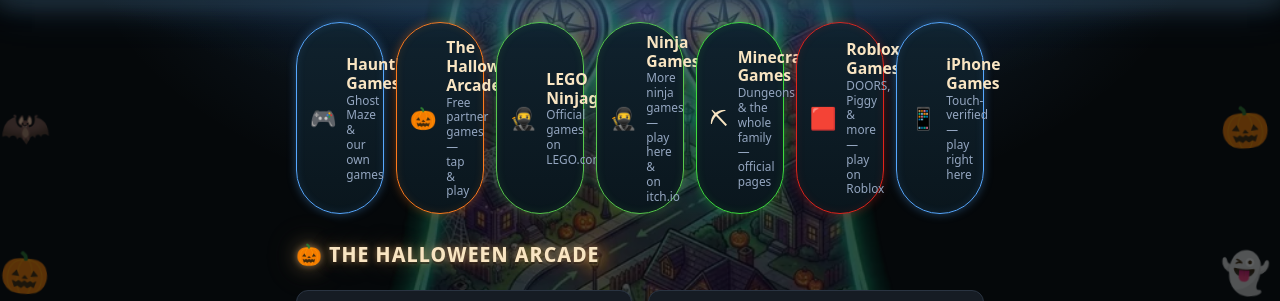
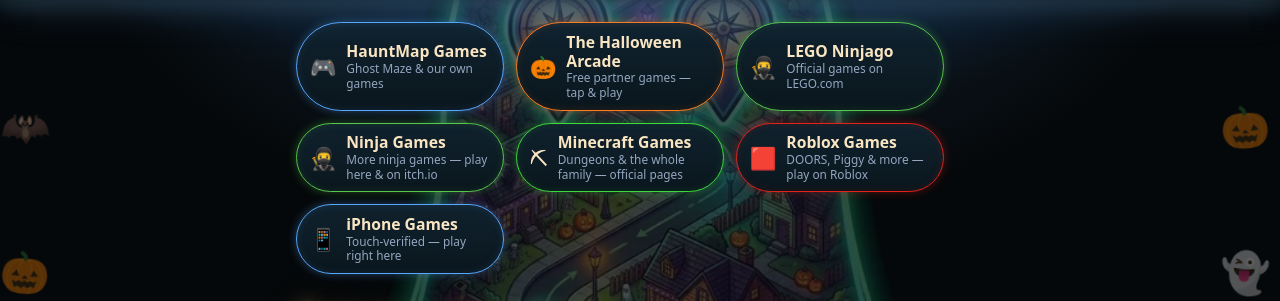
Before and after one commit to SpookyMap/hauntmap, a FastAPI app: page /games in a window 1280 px wide. Shown: the part 180-481 px from the top of the page. Run offline with FastAPI, Linux system fonts and the light colour scheme; some libraries are stand-ins or nearby versions; some web fonts are replaced.

Commit message:
FIX: Games page category bubbles squeezed on laptop (Dan's photo, Oct 28) — the .games-nav row was built for two buttons with flex: 1 1 0% and no wrap; at seven buttons the ~690px column crushed each pill to ~88px wide / 192px tall with truncated labels. Row now wraps and each pill takes a uniform content-sized 13rem basis (3-across on laptop, horizontal, zero truncation; measured label scrollWidth == clientWidth on all seven). Phone <=520px rules untouched (geometry byte-identical). Stylesheet token z203 -> z204.

```diff
--- a/templates/base.html
+++ b/templates/base.html
@@ -7,7 +7,7 @@
 <link rel="preconnect" href="https://fonts.googleapis.com">
 <link rel="preconnect" href="https://fonts.gstatic.com" crossorigin>
 <link href="https://fonts.googleapis.com/css2?family=Creepster&family=Fredoka:wght@500;600;700&family=Inter:wght@500;600;700;800;900&family=Nosifer&family=Rubik+Wet+Paint&display=swap" rel="stylesheet">
-<link rel="stylesheet" href="/static/css/style.css?v=20261028z203">
+<link rel="stylesheet" href="/static/css/style.css?v=20261028z204">
 {# PWA (Wave 1, Oct 27): installable HauntMap + the web-push service
    worker. iOS needs the apple-* metas + touch icon for Add to Home
    Screen; push on iOS works only from the installed PWA. #}
--- a/templates/games.html
+++ b/templates/games.html
@@ -9,8 +9,13 @@
    on purpose — do not move to style.css. */
 html { scroll-behavior: smooth; }
 .games-sr-only { position: absolute; width: 1px; height: 1px; margin: -1px; padding: 0; overflow: hidden; clip: rect(0 0 0 0); white-space: nowrap; border: 0; }
-.games-nav { display: flex; gap: 0.75rem; margin: 0.375rem 0 1.4rem; }
-.games-nav-btn { flex: 1 1 0%; min-width: 0; display: flex; align-items: center; gap: 0.6rem; padding: 0.6rem 0.8rem; border-radius: 999px; text-decoration: none; background: linear-gradient(180deg, #10222e, #0a161d); border: 1.5px solid var(--accent2); color: var(--ink); box-shadow: 0 0 10px rgba(87, 168, 255, 0.35), inset 0 0 8px rgba(87, 168, 255, 0.12); transition: transform .15s, box-shadow .15s; }
+/* Bubble squeeze fix (Dan, Oct 28): the row was built for TWO buttons
+   with flex: 1 1 0% and no wrap; at seven buttons the ~690px content
+   column crushed each pill to ~88px wide / 192px tall and truncated
+   the labels. Wrap the row and give each pill a content-sized basis —
+   pills now flow 3-across on laptop and stay horizontal. */
+.games-nav { display: flex; flex-wrap: wrap; gap: 0.75rem; margin: 0.375rem 0 1.4rem; }
+.games-nav-btn { flex: 0 1 13rem; min-width: 0; display: flex; align-items: center; gap: 0.6rem; padding: 0.6rem 0.8rem; border-radius: 999px; text-decoration: none; background: linear-gradient(180deg, #10222e, #0a161d); border: 1.5px solid var(--accent2); color: var(--ink); box-shadow: 0 0 10px rgba(87, 168, 255, 0.35), inset 0 0 8px rgba(87, 168, 255, 0.12); transition: transform .15s, box-shadow .15s; }
 .games-nav-btn:hover { transform: translateY(-1px); box-shadow: 0 0 16px rgba(87, 168, 255, 0.55), inset 0 0 8px rgba(87, 168, 255, 0.18); }
 .games-nav-btn--arcade { border-color: var(--accent); box-shadow: 0 0 10px rgba(255, 123, 28, 0.35), inset 0 0 8px rgba(255, 123, 28, 0.12); }
 .games-nav-btn--arcade:hover { box-shadow: 0 0 16px rgba(255, 123, 28, 0.55), inset 0 0 8px rgba(255, 123, 28, 0.18); }
```
